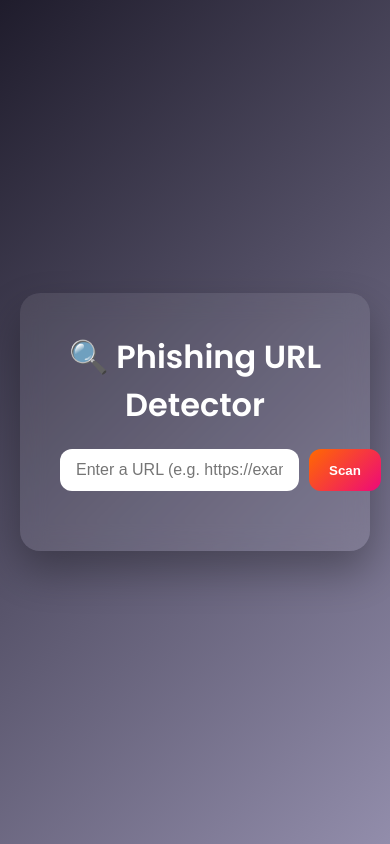
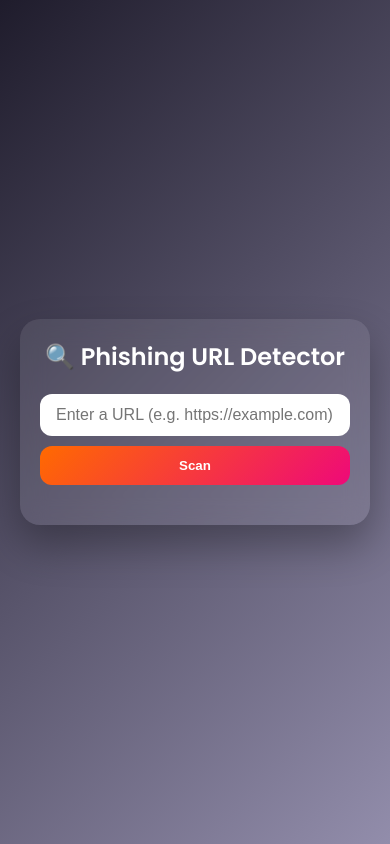
Before and after one commit to Anshit95/phishing-url-detector, a website: page public/index.html in a window 390 px wide. Drawn offline with Linux system fonts and the light colour scheme.

Commit message:
index.html

```diff
--- a/public/index.html
+++ b/public/index.html
@@ -16,9 +16,9 @@
       display: flex;
       justify-content: center;
       align-items: center;
-      height: 100vh;
+      min-height: 100vh;
       padding: 20px;
-      overflow: hidden;
+      overflow-x: hidden;
     }
 
     .container {
@@ -79,6 +79,7 @@
       backdrop-filter: blur(10px);
       text-align: left;
       display: none;
+      word-break: break-word;
     }
 
     .verdict {
@@ -116,6 +117,38 @@
     .caution { background: rgba(255,165,0,0.3); color: #FFD580; }
     .suspicious { background: rgba(255,0,0,0.3); color: #FF7B7B; }
     .phishing { background: rgba(139,0,0,0.3); color: #FF4444; }
+
+    /* Mobile responsiveness */
+    @media (max-width: 480px) {
+      .container {
+        padding: 20px;
+      }
+
+      h1 {
+        font-size: 1.5rem;
+      }
+
+      .url-input {
+        flex-direction: column;
+      }
+
+      input, button {
+        width: 100%;
+      }
+
+      .result {
+        padding: 15px;
+      }
+
+      .verdict {
+        font-size: 1.1rem;
+      }
+
+      .badge {
+        font-size: 0.8rem;
+        padding: 5px 10px;
+      }
+    }
   </style>
 </head>
 <body>
```
